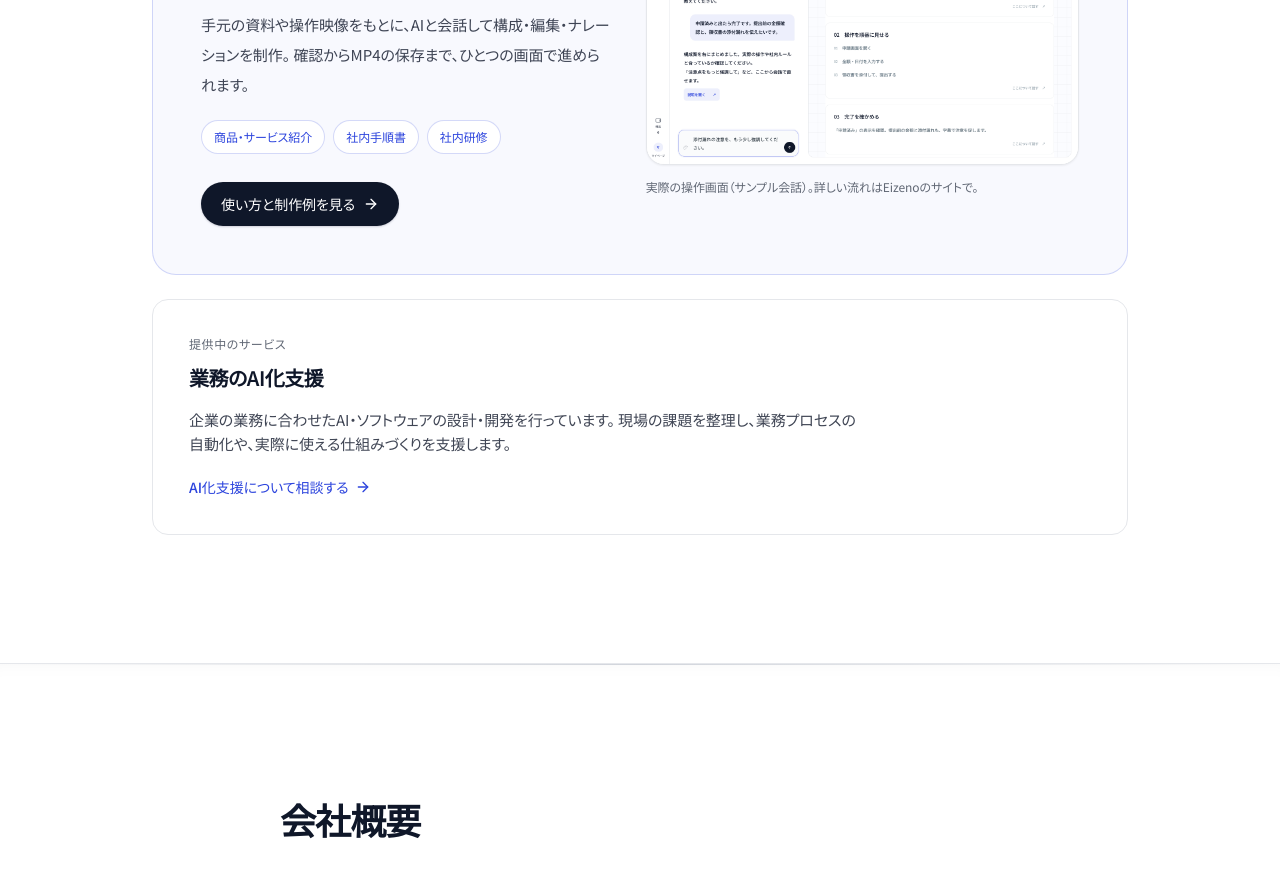
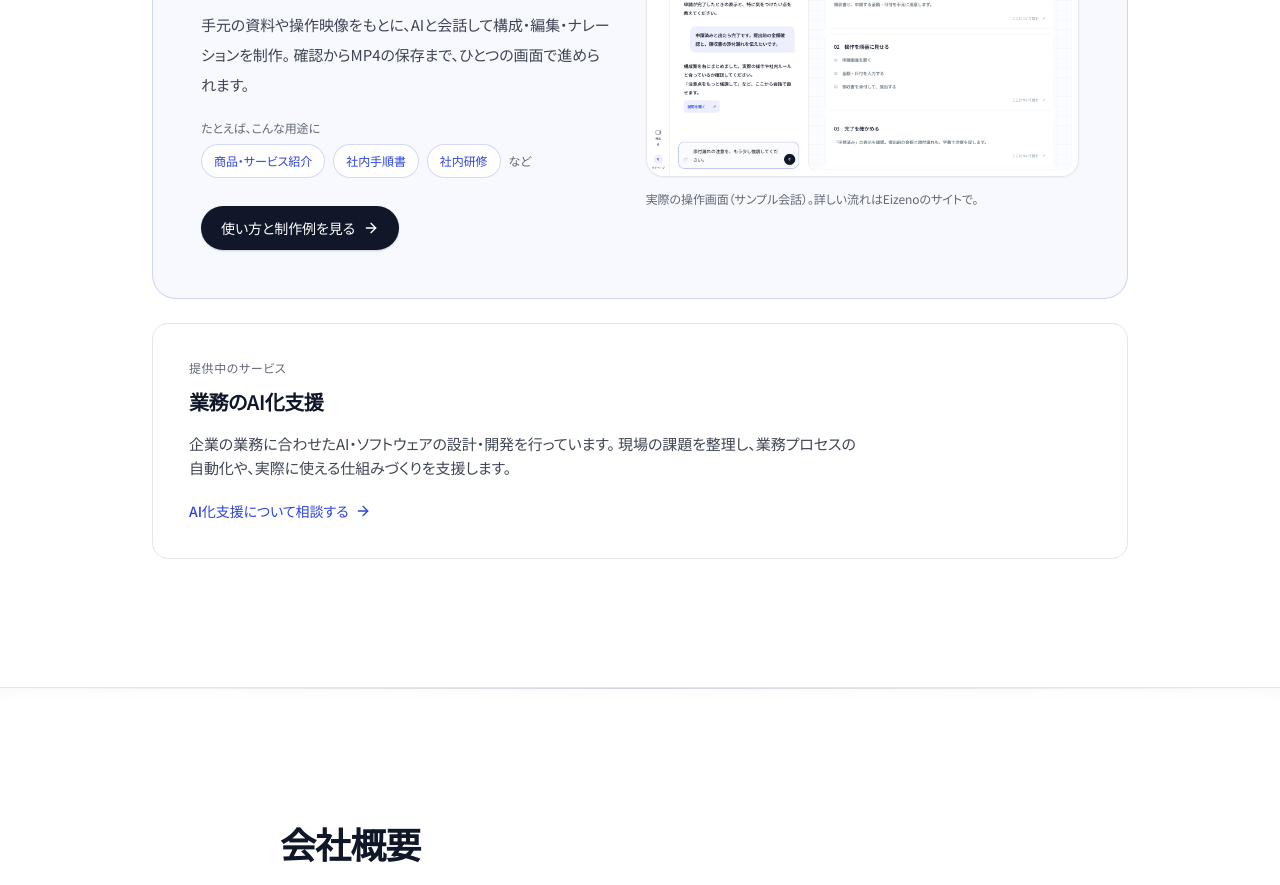
Before and after one commit to ZenLabInc/homepage, a Next.js app: page / in a window 1280 px wide. Shown: the part 1220-2105 px from the top of the page. Built offline with nearby package versions, Linux system fonts and the light colour scheme.

Commit message:
Clarify Eizeno business video uses are examples

```diff
--- a/src/components/sections/services.tsx
+++ b/src/components/sections/services.tsx
@@ -31,10 +31,12 @@ export function Services() {
                 手元の資料や操作映像をもとに、AIと会話して構成・編集・ナレーションを制作。
                 確認からMP4の保存まで、ひとつの画面で進められます。
               </p>
-              <ul aria-label="Eizenoの用途" className="mt-5 flex flex-wrap gap-2 text-xs font-medium text-accent">
+              <p className="mt-5 text-xs text-muted-foreground">たとえば、こんな用途に</p>
+              <ul aria-label="Eizenoの用途の一例" className="mt-2 flex flex-wrap gap-2 text-xs font-medium text-accent">
                 {["商品・サービス紹介", "社内手順書", "社内研修"].map((use) => (
                   <li key={use} className="rounded-full border border-accent/20 bg-white px-3 py-2">{use}</li>
                 ))}
+                <li className="self-center text-muted-foreground">など</li>
               </ul>
               <Button asChild className="mt-7">
                 <a href="https://eizeno.com/">使い方と制作例を見る<ArrowRight aria-hidden="true" className="h-4 w-4" /></a>
```
